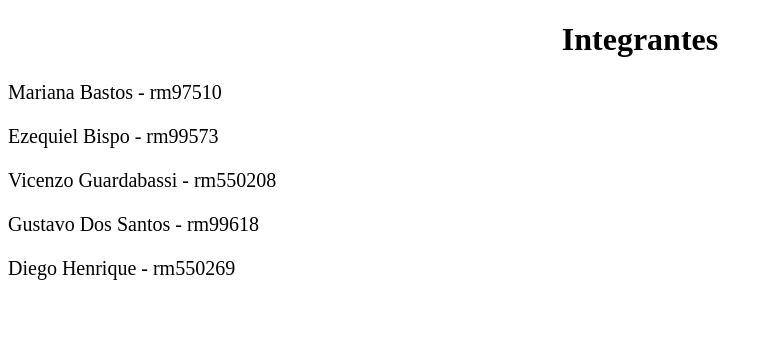
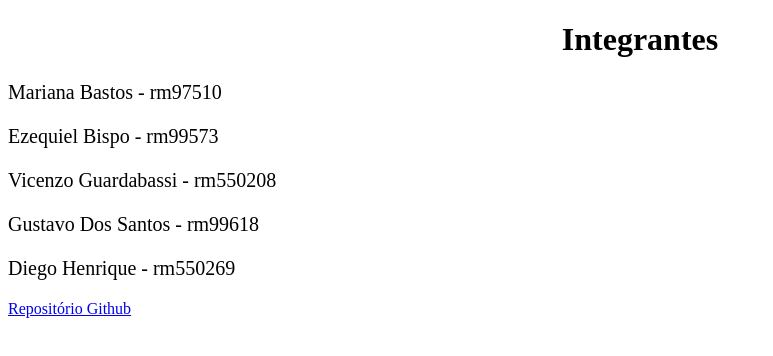
Before and after one commit to EzequielBispo/RebocAI, a Next.js app: page /Integrantes in a window 1280 px wide. Shown: the top 356 px of the page, without its empty margins (0-773 px from the left). Built offline with nearby package versions, Linux system fonts and the light colour scheme.

Commit message:
Repositório na página de integrantes.

```diff
--- a/pages/Integrantes.js
+++ b/pages/Integrantes.js
@@ -2,6 +2,7 @@
 
 import Titulo from "../src/app/components/Titulo";
 import Texto from "../src/app/components/Texto";
+import Link from "next/link";
 
 function FunIntegrantes() {
   return (
@@ -30,6 +31,7 @@ function FunIntegrantes() {
         Diego Henrique - rm550269
         "
       />
+      <Link href="https://github.com/EzequielBispo/RebocAI">Repositório Github</Link>
     </>
   );
 }
```
Also changed, not shown: src/app/components/Botao.js (+4 -3 lines).
